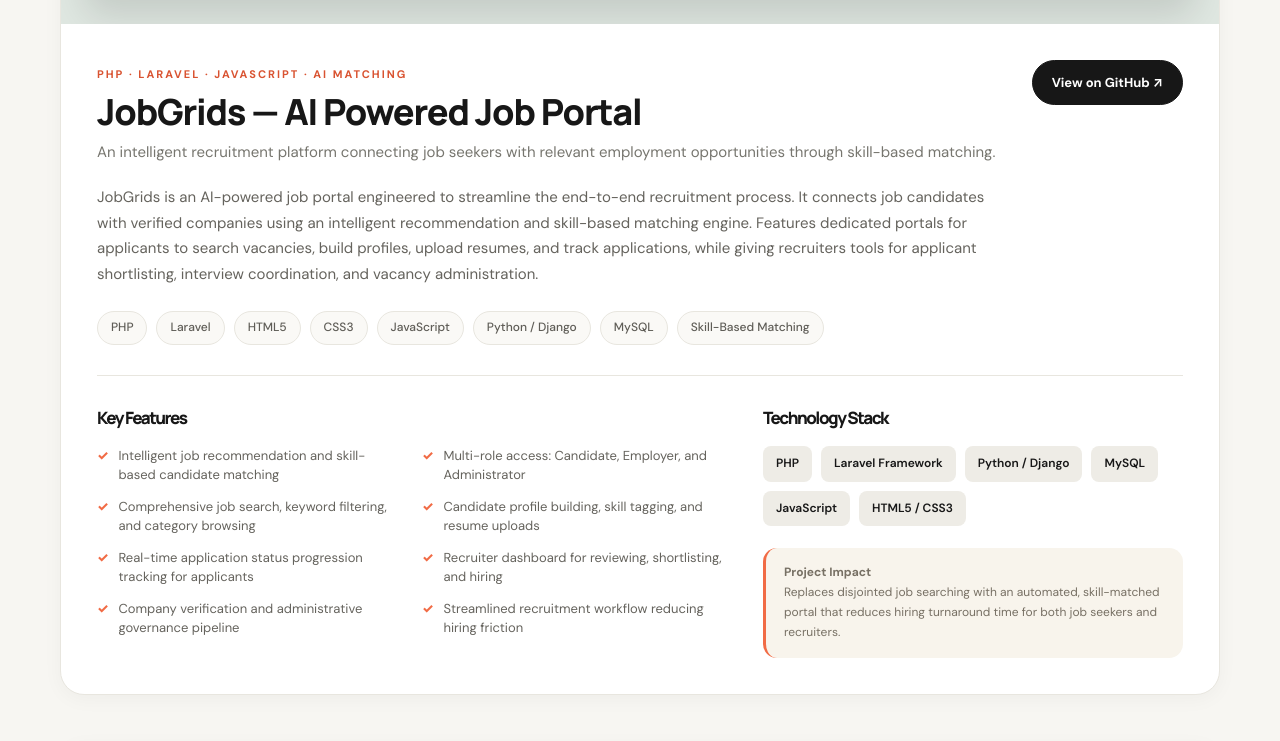
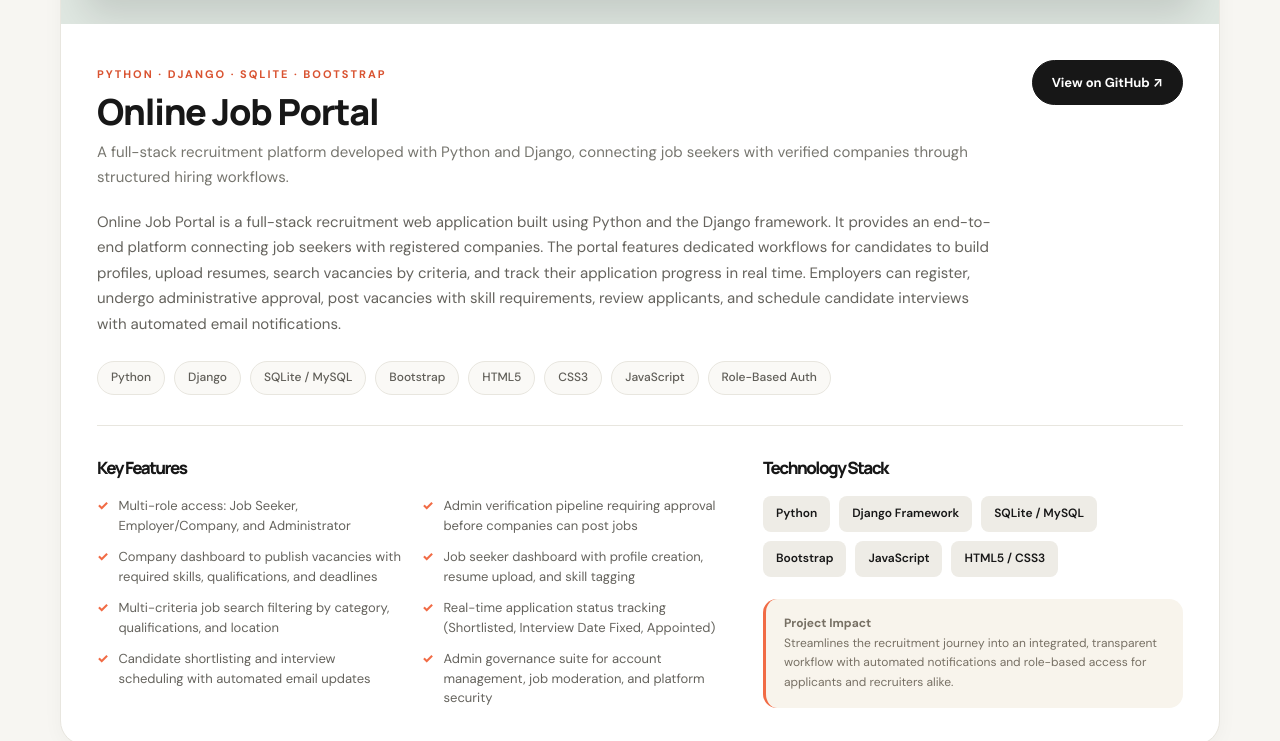
Before and after one commit to harigovinds04/new_portfolio, a plain HTML site: page projects.html in a window 1280 px wide. Shown: the part 1128-1869 px from the top of the page. Drawn offline with Linux system fonts and the light colour scheme.

Commit message:
Updated file

```diff
--- a/projects.html
+++ b/projects.html
@@ -3,7 +3,7 @@
 <head>
   <meta charset="UTF-8">
   <meta name="viewport" content="width=device-width, initial-scale=1.0">
-  <meta name="description" content="Projects by Harigovind S — JobGrids AI Job Portal, BHub Blood Bank System, Shopping Trends Data Analysis, and Web Applications.">
+  <meta name="description" content="Projects by Harigovind S — Online Job Portal, BHub Blood Bank System, Shopping Trends Data Analysis, and Web Applications.">
   <meta name="theme-color" content="#f7f6f2">
   <title>Projects & Works — Harigovind S</title>
   <link rel="preconnect" href="https://fonts.googleapis.com">
@@ -15,7 +15,7 @@
 <body>
   <header class="topbar">
     <div class="wrap nav">
-      <a class="brand" href="index.html" aria-label="Harigovind home"><span class="brand-mark">H</span> harigovind<span class="dot-accent">.</span></a>
+      <a class="brand" href="index.html" aria-label="Harigovind home"><span class="brand-mark">HS</span>hari<span class="dot-accent"></span></a>
       <nav class="navlinks" id="navlinks" aria-label="Main navigation">
         <a href="index.html">Home</a>
         <a href="about.html">About</a>
@@ -61,64 +61,64 @@
         <button class="filter-btn" data-filter="frontend">Frontend &amp; UI</button>
       </div>
 
-      <!-- Project 1: JobGrids – AI Powered Job Portal -->
-      <article class="project-card" data-category="fullstack">
+      <!-- Project 1: Online Job Portal -->
+      <article class="project-card" data-category="fullstack" id="online-job-portal">
         <div class="visual">
           <img
             src="assets/img/project1.png"
-            alt="JobGrids AI Job Portal Dashboard Screenshot"
+            alt="Online Job Portal Application Screenshot"
             class="project-image"
           >
         </div>
         <div class="content">
           <div class="heading">
             <div>
-              <div class="kicker">PHP · Laravel · JavaScript · AI Matching</div>
-              <h2>JobGrids — AI Powered Job Portal</h2>
-              <div class="subtitle">An intelligent recruitment platform connecting job seekers with relevant employment opportunities through skill-based matching.</div>
+              <div class="kicker">Python · Django · SQLite · Bootstrap</div>
+              <h2>Online Job Portal</h2>
+              <div class="subtitle">A full-stack recruitment platform developed with Python and Django, connecting job seekers with verified companies through structured hiring workflows.</div>
             </div>
             <a class="repo-btn" href="https://github.com/harigovinds04/Online-Job-Portal-" target="_blank" rel="noopener noreferrer">View on GitHub ↗</a>
           </div>
           <p class="description">
-            JobGrids is an AI-powered job portal engineered to streamline the end-to-end recruitment process. It connects job candidates with verified companies using an intelligent recommendation and skill-based matching engine. Features dedicated portals for applicants to search vacancies, build profiles, upload resumes, and track applications, while giving recruiters tools for applicant shortlisting, interview coordination, and vacancy administration.
+            Online Job Portal is a full-stack recruitment web application built using Python and the Django framework. It provides an end-to-end platform connecting job seekers with registered companies. The portal features dedicated workflows for candidates to build profiles, upload resumes, search vacancies by criteria, and track their application progress in real time. Employers can register, undergo administrative approval, post vacancies with skill requirements, review applicants, and schedule candidate interviews with automated email notifications.
           </p>
           <div class="tags">
-            <span class="tag">PHP</span>
-            <span class="tag">Laravel</span>
+            <span class="tag">Python</span>
+            <span class="tag">Django</span>
+            <span class="tag">SQLite / MySQL</span>
+            <span class="tag">Bootstrap</span>
             <span class="tag">HTML5</span>
             <span class="tag">CSS3</span>
             <span class="tag">JavaScript</span>
-            <span class="tag">Python / Django</span>
-            <span class="tag">MySQL</span>
-            <span class="tag">Skill-Based Matching</span>
+            <span class="tag">Role-Based Auth</span>
           </div>
           <div class="details">
             <div>
               <h3>Key Features</h3>
               <div class="features">
-                <div class="feature"><span class="check">✓</span><span>Intelligent job recommendation and skill-based candidate matching</span></div>
-                <div class="feature"><span class="check">✓</span><span>Multi-role access: Candidate, Employer, and Administrator</span></div>
-                <div class="feature"><span class="check">✓</span><span>Comprehensive job search, keyword filtering, and category browsing</span></div>
-                <div class="feature"><span class="check">✓</span><span>Candidate profile building, skill tagging, and resume uploads</span></div>
-                <div class="feature"><span class="check">✓</span><span>Real-time application status progression tracking for applicants</span></div>
-                <div class="feature"><span class="check">✓</span><span>Recruiter dashboard for reviewing, shortlisting, and hiring</span></div>
-                <div class="feature"><span class="check">✓</span><span>Company verification and administrative governance pipeline</span></div>
-                <div class="feature"><span class="check">✓</span><span>Streamlined recruitment workflow reducing hiring friction</span></div>
+                <div class="feature"><span class="check">✓</span><span>Multi-role access: Job Seeker, Employer/Company, and Administrator</span></div>
+                <div class="feature"><span class="check">✓</span><span>Admin verification pipeline requiring approval before companies can post jobs</span></div>
+                <div class="feature"><span class="check">✓</span><span>Company dashboard to publish vacancies with required skills, qualifications, and deadlines</span></div>
+                <div class="feature"><span class="check">✓</span><span>Job seeker dashboard with profile creation, resume upload, and skill tagging</span></div>
+                <div class="feature"><span class="check">✓</span><span>Multi-criteria job search filtering by category, qualifications, and location</span></div>
+                <div class="feature"><span class="check">✓</span><span>Real-time application status tracking (Shortlisted, Interview Date Fixed, Appointed)</span></div>
+                <div class="feature"><span class="check">✓</span><span>Candidate shortlisting and interview scheduling with automated email updates</span></div>
+                <div class="feature"><span class="check">✓</span><span>Admin governance suite for account management, job moderation, and platform security</span></div>
               </div>
             </div>
             <div>
               <h3>Technology Stack</h3>
               <div class="stack">
-                <span>PHP</span>
-                <span>Laravel Framework</span>
-                <span>Python / Django</span>
-                <span>MySQL</span>
+                <span>Python</span>
+                <span>Django Framework</span>
+                <span>SQLite / MySQL</span>
+                <span>Bootstrap</span>
                 <span>JavaScript</span>
                 <span>HTML5 / CSS3</span>
               </div>
               <div class="note">
                 <strong>Project Impact</strong><br>
-                Replaces disjointed job searching with an automated, skill-matched portal that reduces hiring turnaround time for both job seekers and recruiters.
+                Streamlines the recruitment journey into an integrated, transparent workflow with automated notifications and role-based access for applicants and recruiters alike.
               </div>
             </div>
           </div>
@@ -169,7 +169,7 @@
               <h2>Online Blood Bank System (BHub)</h2>
               <div class="subtitle">A secure Blood Bank Management System developed to improve efficiency and transparency in blood donation and inventory control.</div>
             </div>
-            <a class="repo-btn" href="https://github.com/harigovinds04" target="_blank" rel="noopener noreferrer">View on GitHub ↗</a>
+
           </div>
           <p class="description">
             Developed BHub to address urgent blood requirement coordination and eliminate delays during critical emergencies. The system features a dynamic frontend, robust backend architecture, and a secure relational database using PHP and MySQL. It tracks real-time blood stock counts by blood group, manages donor registration histories, processes hospital requests, and ensures complete inventory transparency.
@@ -248,7 +248,7 @@
               <h2>Identifying Shopping Trends Using Data Analysis</h2>
               <div class="subtitle">An analytical study of customer transaction data to uncover purchasing patterns, discount sensitivity, and spending preferences.</div>
             </div>
-            <a class="repo-btn" href="https://github.com/harigovinds04" target="_blank" rel="noopener noreferrer">View on GitHub ↗</a>
+            <a class="repo-btn" href="https://github.com/harigovinds04/shopping-trends-analysis/blob/main/AICTE%20-%20Shopping%20Trends%20Analysis.ipynb" target="_blank" rel="noopener noreferrer">View on GitHub ↗</a>
           </div>
           <p class="description">
             Executed during my Data Analysis Internship with the Edunet Foundation (Dec 2024 – Jan 2025). The project examined large consumer transaction records to identify shopping habits across diverse product categories. By cleaning and processing data with Python, I identified correlation between discount offerings and basket sizes, consumer retention cycles, and predominant payment methods.
@@ -364,7 +364,7 @@
         <p>I am looking for opportunities to contribute to dynamic software teams. Reach out to discuss how I can add value to your projects.</p>
         <div class="contact-links">
           <a class="btn btn-accent" href="contact.html">Get in touch <span>↗</span></a>
-          <a class="btn btn-light" href="assets/docs/Harigovind_S_Resume.pdf" download="Harigovind_S_Resume.pdf" target="_blank">Download Resume ↓</a>
+
           <a class="btn btn-light" href="mailto:harigovind9400@gmail.com">harigovind9400@gmail.com ↗</a>
           <a class="btn btn-light" href="https://github.com/harigovinds04" target="_blank" rel="noopener noreferrer">GitHub Profile ↗</a>
         </div>
```
Also changed, not shown: about.html (+5 -12 lines), contact.html (+2 -8 lines), experience.html (+2 -4 lines), index.html (+8 -9 lines), skills.html (+2 -2 lines).
